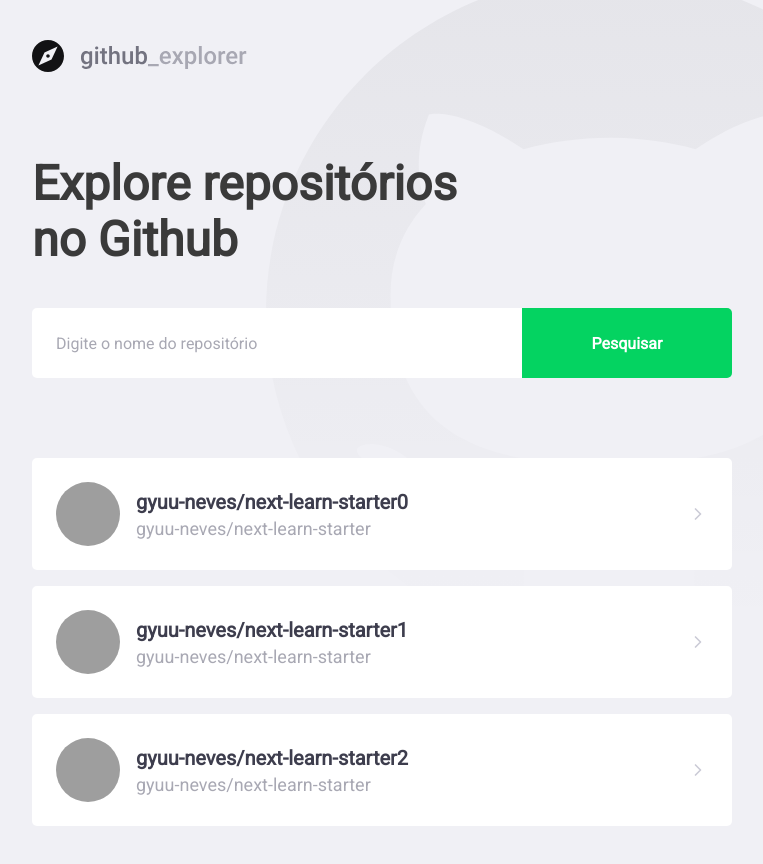
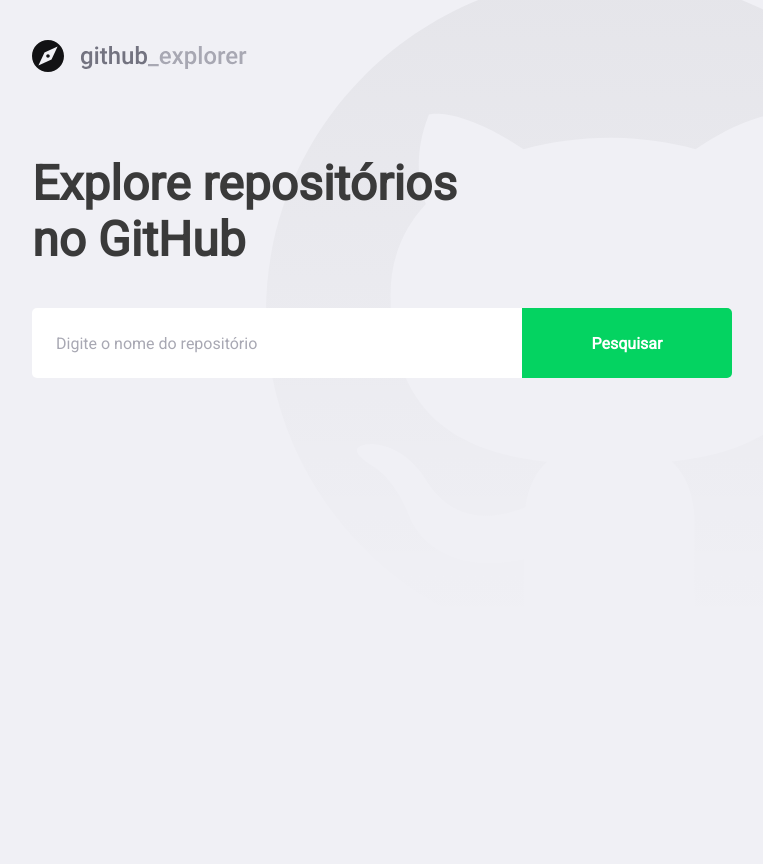
Before and after one commit to gyuu-neves/github-explorer, a React (Create React App) app: page / in a window 1280 px wide. Shown: the whole page, without its empty margins (148-911 px from the left). After the commit the page ends 800 px from the top, so only its background shows below. Built offline with nearby package versions, Linux system fonts and the light colour scheme; grey boxes are pictures that could not be loaded.

Commit message:
connect to api

```diff
--- a/package.json
+++ b/package.json
@@ -10,6 +10,7 @@
     "@types/node": "^12.0.0",
     "@types/react": "^16.9.53",
     "@types/react-dom": "^16.9.8",
+    "axios": "^0.21.1",
     "polished": "^4.0.5",
     "react": "^17.0.1",
     "react-dom": "^17.0.1",
--- a/src/pages/Dashboard/index.tsx
+++ b/src/pages/Dashboard/index.tsx
@@ -1,54 +1,69 @@
-import React from 'react';
+import React, { useState, FormEvent } from 'react';
+import { FiChevronRight } from 'react-icons/fi';
+import api from '../../services/api';
 
-import { FiChevronRight } from 'react-icons/fi';
 import logoImg from '../../assets/logo.svg';
 
 import { Title, Form, Repositories } from './styles';
 
-const Dashboard: React.FC = () => (
+interface Repository {
+  full_name: string;
+  description: string;
+  owner: {
+    login: string;
+    avatar_url: string;
+  };
+}
+
+const Dashboard: React.FC = () => {
+  const [newRepo, setNewRepo] = useState('');
+  const [repositories, setRepositories] = useState<Repository[]>([]);
+
+  async function handleAddRepository(
+    e: FormEvent<HTMLFormElement>,
+  ): Promise<void> {
+    e.preventDefault();
+
+    const response = await api.get<Repository>(`repos/${newRepo}`);
+
+    const repository = response.data;
+
+    setRepositories([...repositories, repository]);
+    setNewRepo('');
+  }
+
+  return (
     <>
-    <img src={logoImg} alt="Github Explorer" />
-    <Title>Explore repositórios no Github</Title>
+      <img src={logoImg} alt="GitHub Explorer" />
+      <Title>Explore repositórios no GitHub</Title>
 
-    <Form>
-      <input placeholder="Digite o nome do repositório" />
+      <Form onSubmit={handleAddRepository}>
+        <input
+          value={newRepo}
+          onChange={e => setNewRepo(e.target.value)}
+          placeholder="Digite o nome do repositório"
+        />
         <button type="submit">Pesquisar</button>
       </Form>
+
       <Repositories>
-      <a href="test">
+        {repositories.map(repository => (
+          <a key={repository.full_name} href="teste">
             <img
-          src="https://avatars2.githubusercontent.com/u/19414168?s=460&u=1a8bfaa8153d781fbc8c0432b1a95ec7e7e7eba0&v=4"
-          alt="Gyuu August"
+              src={repository.owner.avatar_url}
+              alt={repository.owner.login}
             />
             <div>
-          <strong>gyuu-neves/next-learn-starter0</strong>
-          <p>gyuu-neves/next-learn-starter</p>
+              <strong>{repository.full_name}</strong>
+              <p>{repository.description}</p>
             </div>
+
             <FiChevronRight size={20} />
           </a>
-      <a href="test">
-        <img
-          src="https://avatars2.githubusercontent.com/u/19414168?s=460&u=1a8bfaa8153d781fbc8c0432b1a95ec7e7e7eba0&v=4"
-          alt="Gyuu August"
-        />
-        <div>
-          <strong>gyuu-neves/next-learn-starter1</strong>
-          <p>gyuu-neves/next-learn-starter</p>
-        </div>
-        <FiChevronRight size={20} />
-      </a>
-      <a href="test">
-        <img
-          src="https://avatars2.githubusercontent.com/u/19414168?s=460&u=1a8bfaa8153d781fbc8c0432b1a95ec7e7e7eba0&v=4"
-          alt="Gyuu August"
-        />
-        <div>
-          <strong>gyuu-neves/next-learn-starter2</strong>
-          <p>gyuu-neves/next-learn-starter</p>
-        </div>
-        <FiChevronRight size={20} />
-      </a>
+        ))}
       </Repositories>
     </>
   );
+};
+
 export default Dashboard;
--- /dev/null
+++ b/src/services/api.ts
@@ -0,0 +1,7 @@
+import axios from 'axios';
+
+const api = axios.create({
+  baseURL: 'https://api.github.com/',
+});
+
+export default api;
```
Also changed, not shown: .eslintrc.json, 2 other files (tests, documents, lock files or other folders). Lines whose indentation alone changed are shown as unchanged.
